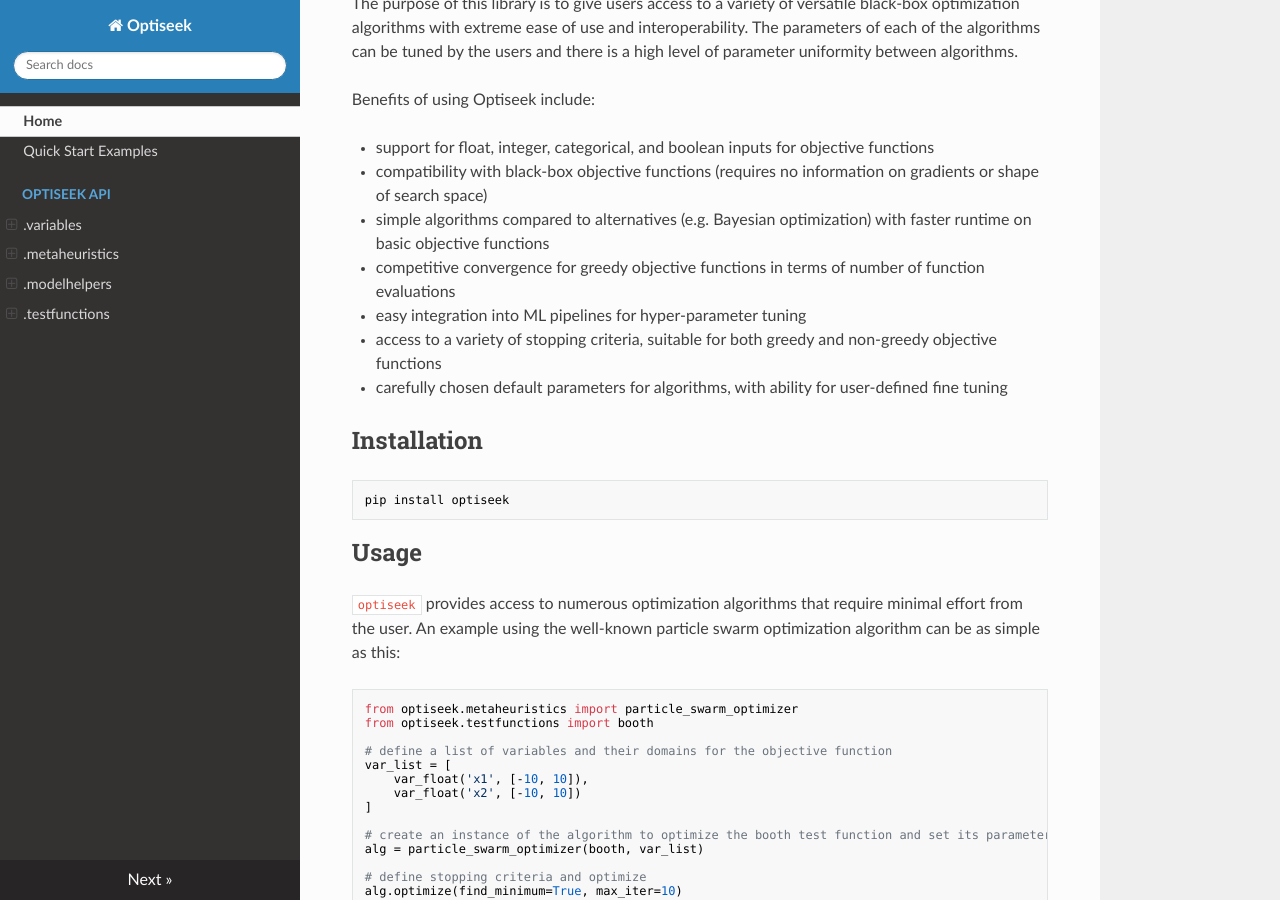
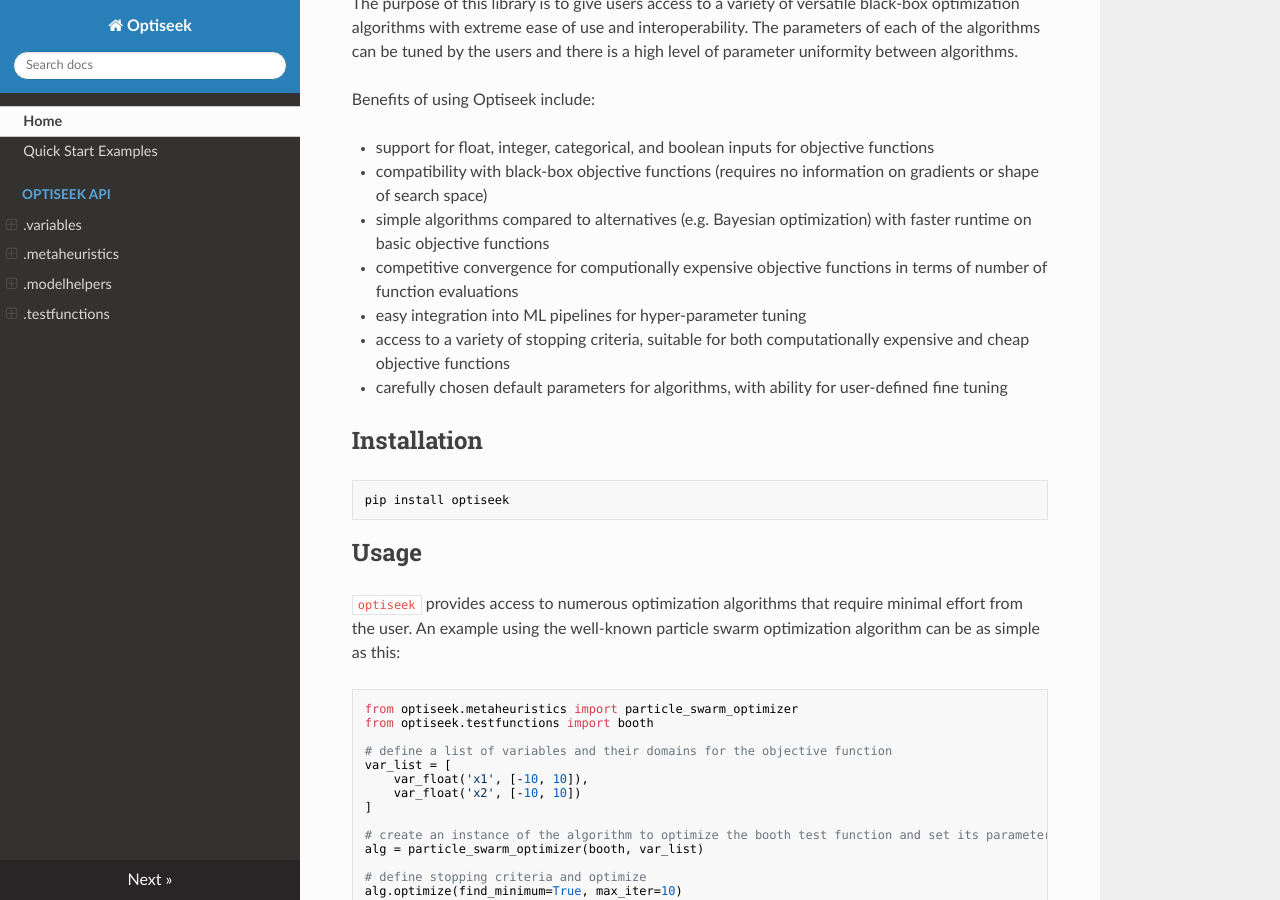
Before and after one commit to acdundore/optiseek, an MkDocs documentation site: the page built from docs/index.md, in a window 1280 px wide and 900 px high, scrolled down 401 px. Built offline with MkDocs 1.6.1, drawn with Linux system fonts in a browser that asks for light colours; nearby versions of some CDN libraries.

Commit message:
docs: documentation fixes
updated terminology

```diff
--- a/docs/index.md
+++ b/docs/index.md
@@ -12,9 +12,9 @@
 - support for float, integer, categorical, and boolean inputs for objective functions
 - compatibility with black-box objective functions (requires no information on gradients or shape of search space)
 - simple algorithms compared to alternatives (e.g. Bayesian optimization) with faster runtime on basic objective functions
-- competitive convergence for greedy objective functions in terms of number of function evaluations
+- competitive convergence for computionally expensive objective functions in terms of number of function evaluations
 - easy integration into ML pipelines for hyper-parameter tuning
-- access to a variety of stopping criteria, suitable for both greedy and non-greedy objective functions
+- access to a variety of stopping criteria, suitable for both computationally expensive and cheap objective functions
 - carefully chosen default parameters for algorithms, with ability for user-defined fine tuning
 
 ## Installation
```
Also changed, not shown: docs/examples.md (+2 -2 lines).
